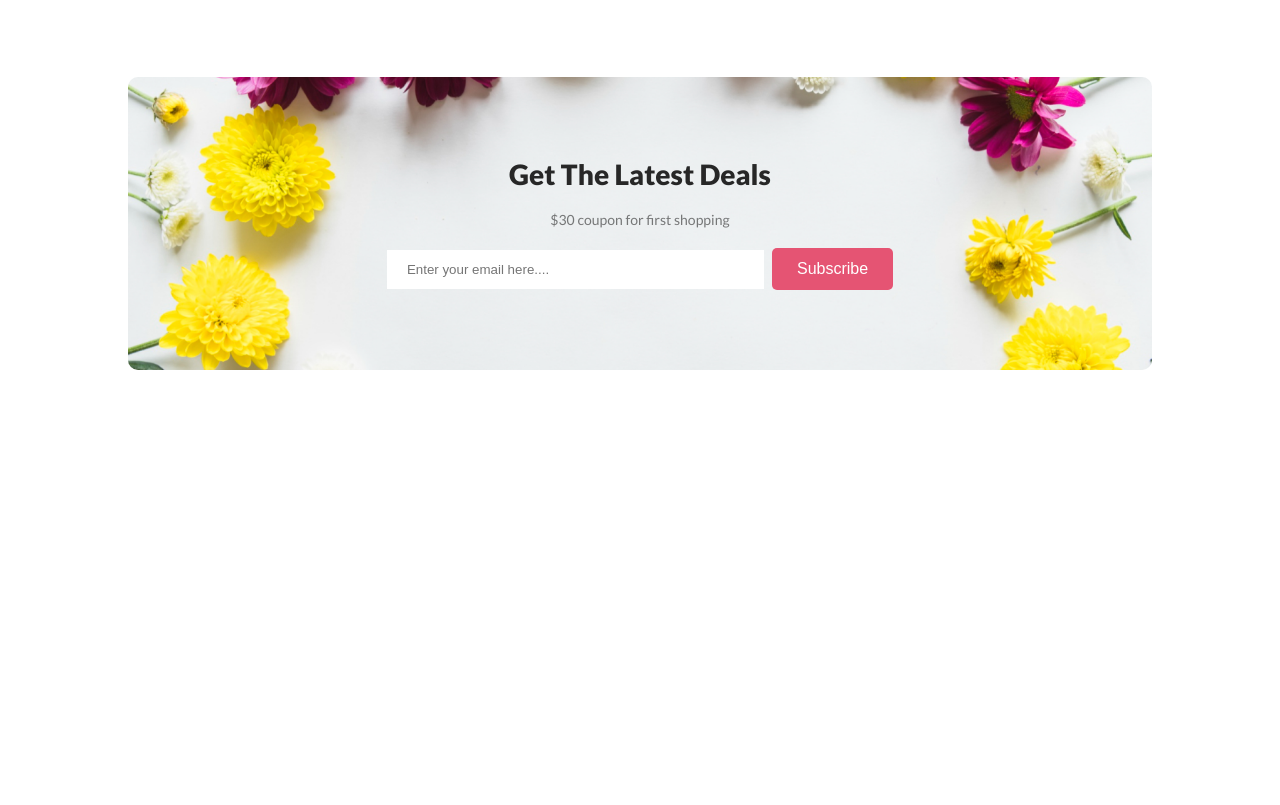
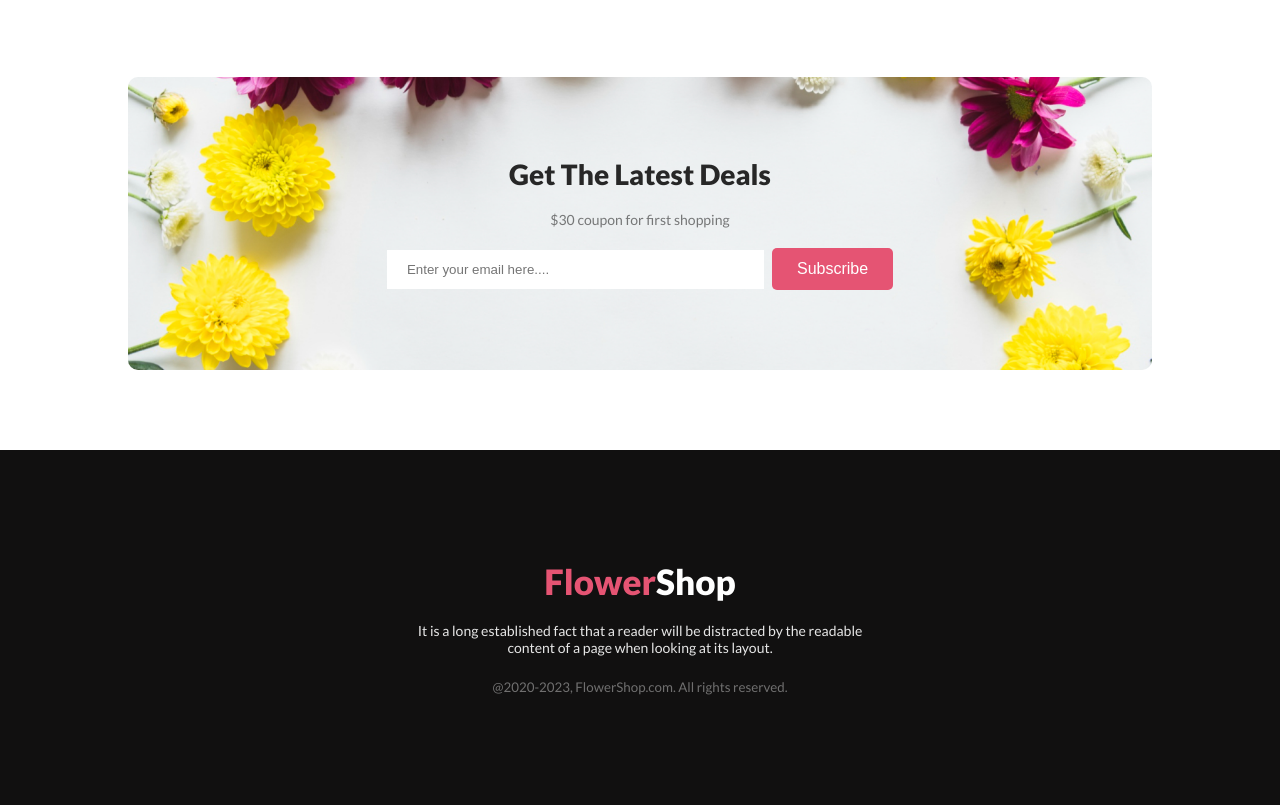
Before and after one commit to alimran-dev/flower-shop, a plain HTML site: page index.html in a window 1280 px wide. Shown: the part 2434-3239 px from the top of the page. Before the commit the page ends 2884 px from the top, so only its background shows below. Drawn offline with Linux system fonts and the light colour scheme.

Commit message:
footer added

```diff
--- a/index.html
+++ b/index.html
@@ -110,7 +110,12 @@
     </main>
     <!-- footer starts here  -->
     <footer>
-
+        <div class="footer-info center-div">
+            <h2><span style="color: #E55473;">Flower</span>Shop</h2>
+            <p class="footer-description">It is a long established fact that a reader will be distracted by the readable
+                <br> content of a page when looking at its layout.</p>
+            <p class="copyright"><small>@2020-2023, FlowerShop.com. All rights reserved. </small></p>
+        </div>
     </footer>
 </body>
 
--- a/styles/style.css
+++ b/styles/style.css
@@ -141,3 +141,31 @@ body {
     margin-right: 5px;
     border: none;
 }
+
+/* footer related styles here  */
+footer {
+    background-color: #111010;
+    color: white;
+}
+
+.footer-info {
+    padding: 110px;
+}
+
+.footer-info h2 {
+    font-size: 35px;
+    font-weight: 800;
+}
+
+.footer-description {
+    color: #FFFFFFE5;
+    padding: 20px 0px;
+    font-size: 14px;
+}
+
+.copyright {
+    font-size: 14;
+    color: #FFFFFF66;
+}
+
+/* all ends here  */
```
